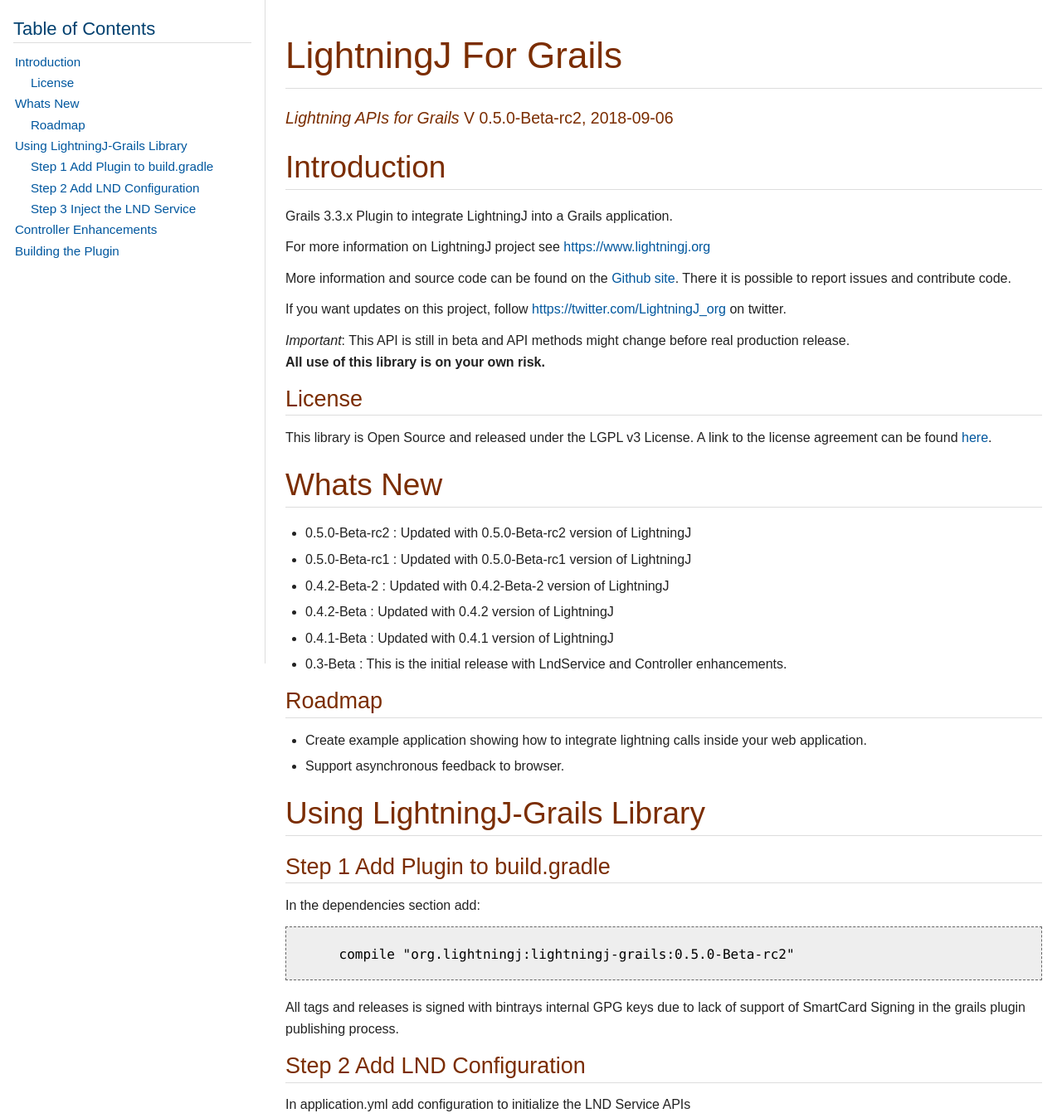
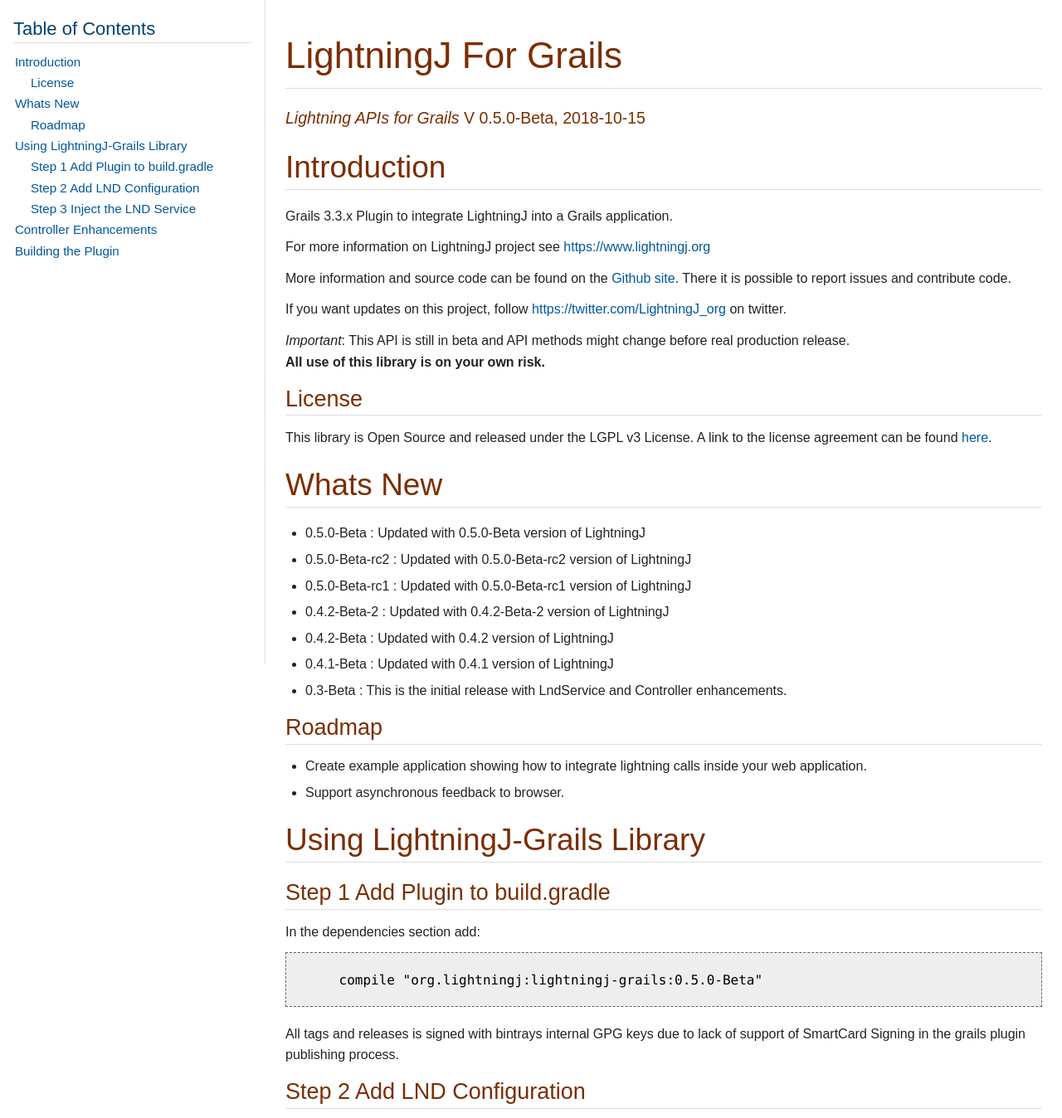
Before and after one commit to lightningj-org/lightningj-grails, a plain HTML site: page index.html in a window 1280 px wide. Shown: the top 1348 px of the page at 83% size. Drawn offline with nearby package versions, Linux system fonts and the light colour scheme.

Commit message:
Publishing a new page

```diff
--- a/index.html
+++ b/index.html
@@ -759,7 +759,7 @@ p.tableblock.header { color: #6d6e71; }
 <div class="sectionbody">
 <div class="paragraph">
 <p><em>Lightning APIs for Grails</em>
-V 0.5.0-Beta-rc2, 2018-09-06</p>
+V 0.5.0-Beta, 2018-10-15</p>
 </div>
 </div>
 </div>
@@ -797,6 +797,9 @@ to the license agreement can be found <a href="LICENSE.txt">here</a>.</p>
 <div class="sectionbody">
 <div class="ulist">
 <ul>
+<li>
+<p>0.5.0-Beta     : Updated with 0.5.0-Beta version of LightningJ</p>
+</li>
 <li>
 <p>0.5.0-Beta-rc2 : Updated with 0.5.0-Beta-rc2 version of LightningJ</p>
 </li>
@@ -842,7 +845,7 @@ to the license agreement can be found <a href="LICENSE.txt">here</a>.</p>
 </div>
 <div class="listingblock">
 <div class="content">
-<pre>    compile "org.lightningj:lightningj-grails:0.5.0-Beta-rc2"</pre>
+<pre>    compile "org.lightningj:lightningj-grails:0.5.0-Beta"</pre>
 </div>
 </div>
 <div class="paragraph">
@@ -984,7 +987,7 @@ cd lightningj-grails
 </div>
 <div id="footer">
 <div id="footer-text">
-Last updated 2018-09-06 12:54:07 CEST
+Last updated 2018-10-15 14:28:51 CEST
 </div>
 </div>
 <link rel="stylesheet" href="https://cdnjs.cloudflare.com/ajax/libs/highlight.js/9.12.0/styles/github.min.css">
```
